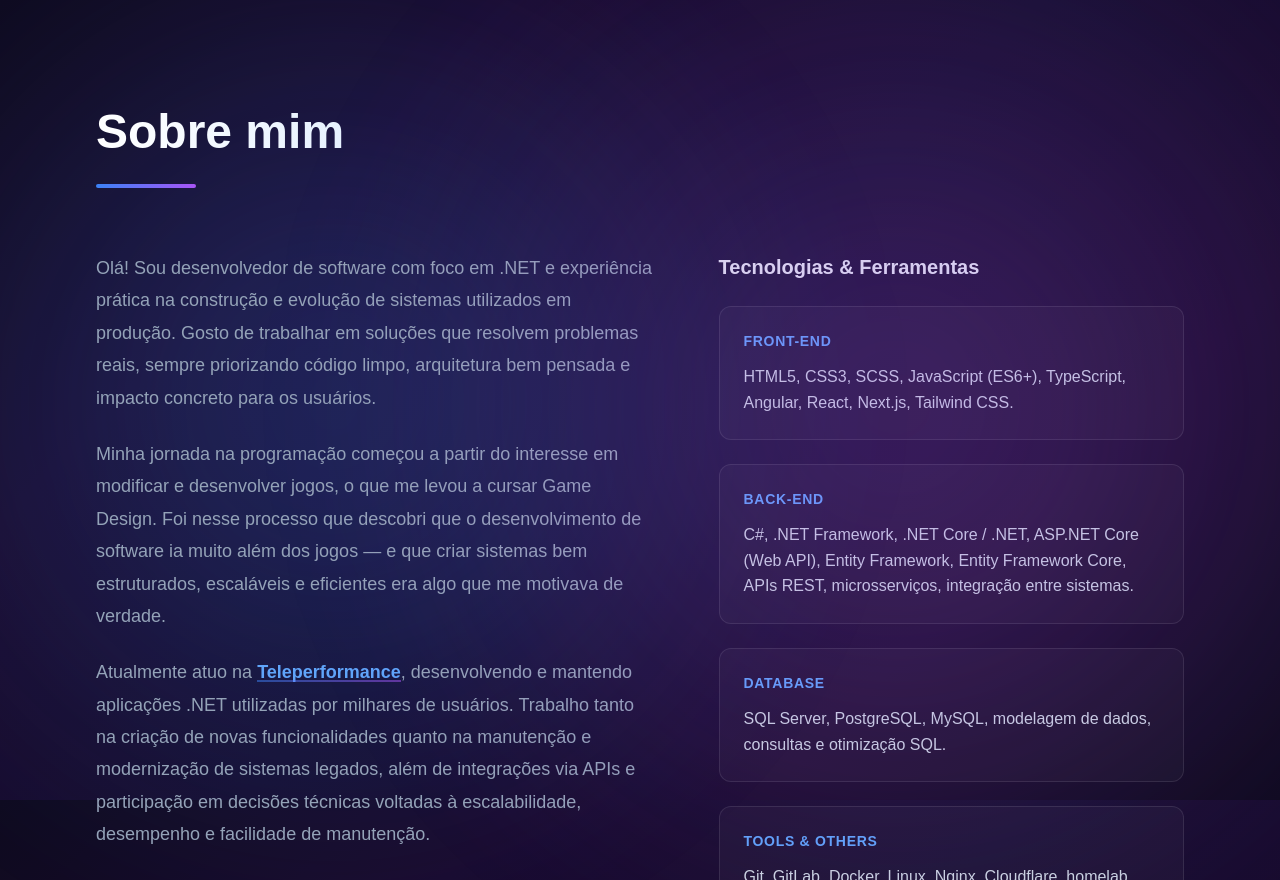
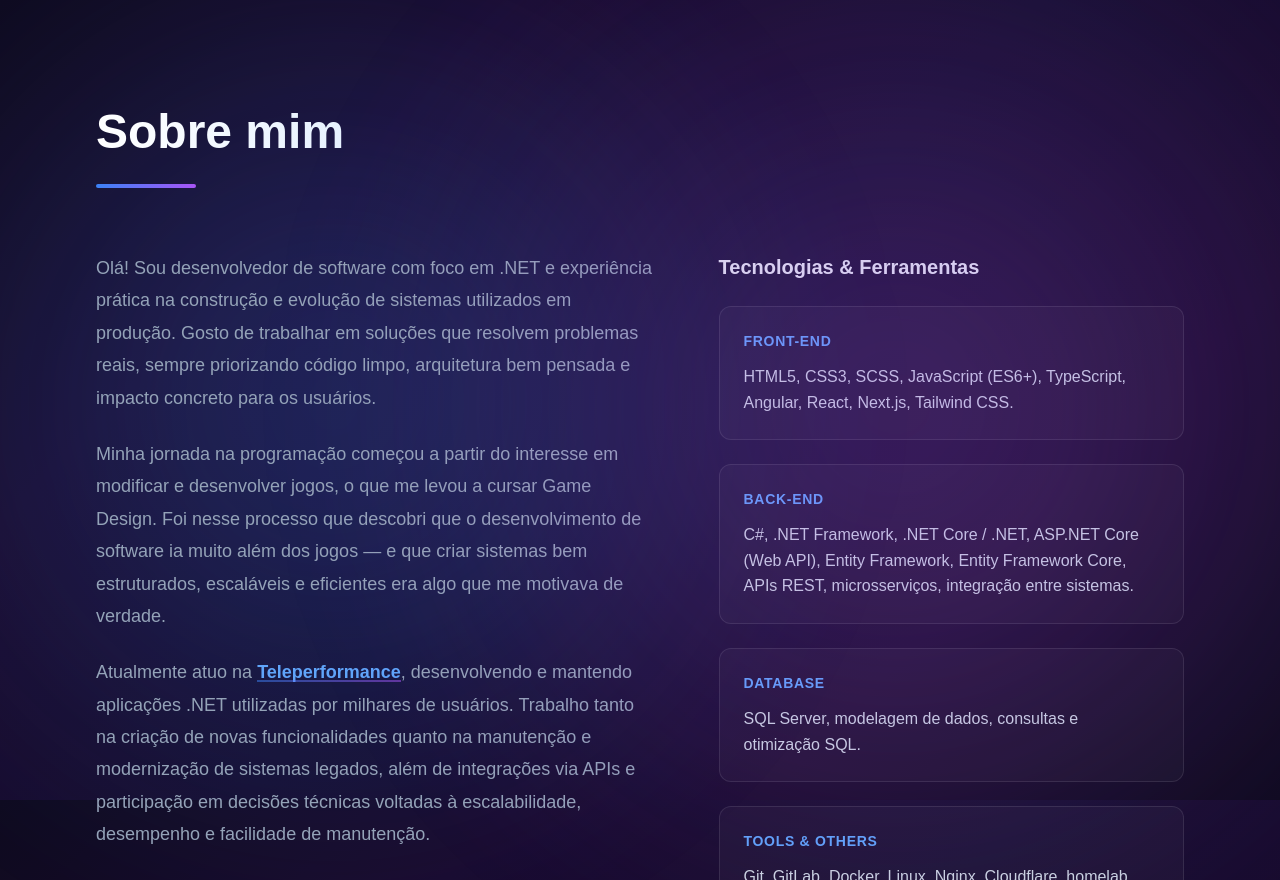
Before and after one commit to BrunoCharnock/portfolio-bruno-nextjs, a Next.js app: page /about in a window 1280 px wide. Built offline with nearby package versions, Linux system fonts and the light colour scheme.

Commit message:
Changed skillSection -> 'Database' info

```diff
--- a/src/pages/about.tsx
+++ b/src/pages/about.tsx
@@ -18,7 +18,7 @@ export default function About() {
     },
     {
       category: "Database",
-      technologies: "SQL Server, PostgreSQL, MySQL, modelagem de dados, consultas e otimização SQL."
+      technologies: "SQL Server, modelagem de dados, consultas e otimização SQL."
     },
     {
       category: "Tools & Others",
```
